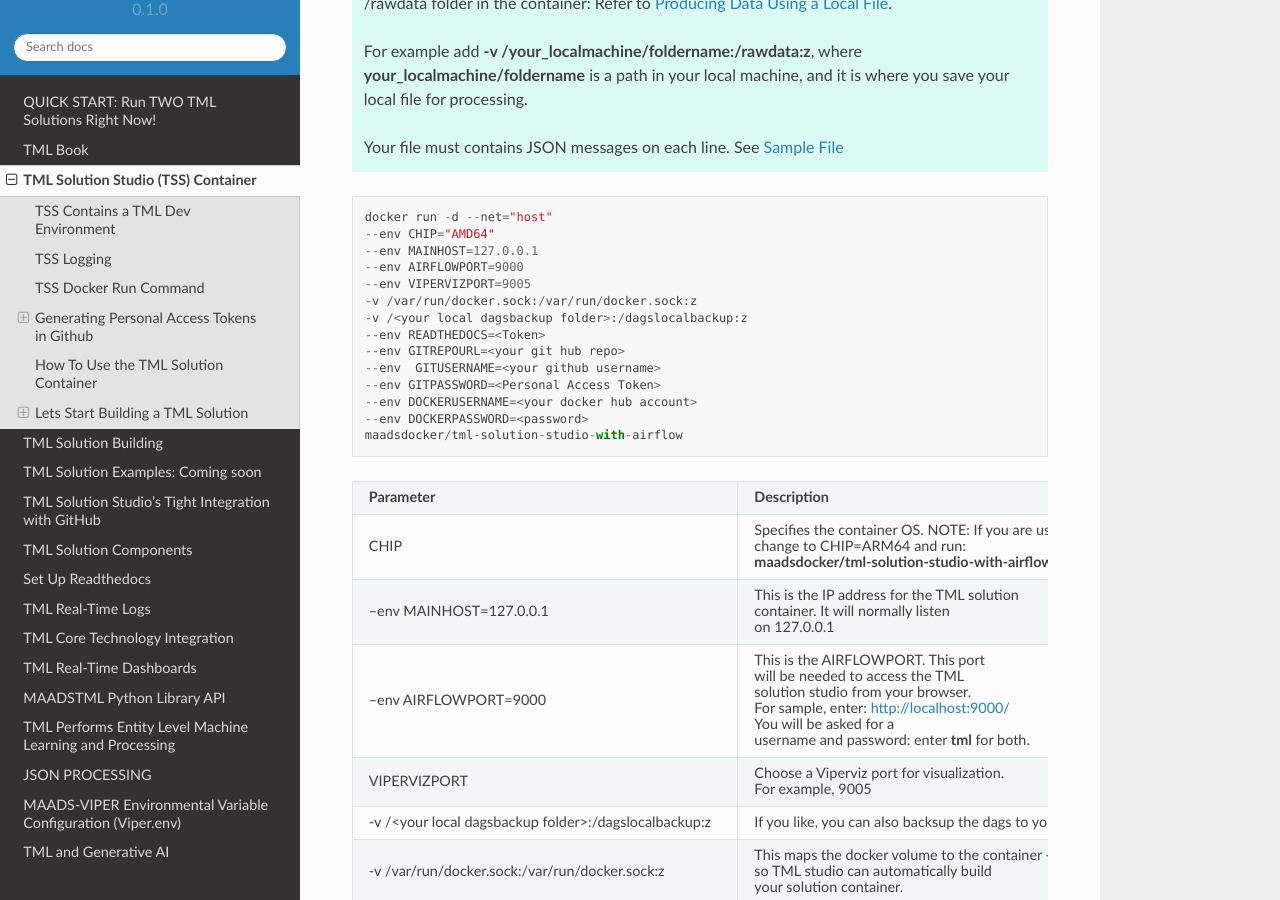
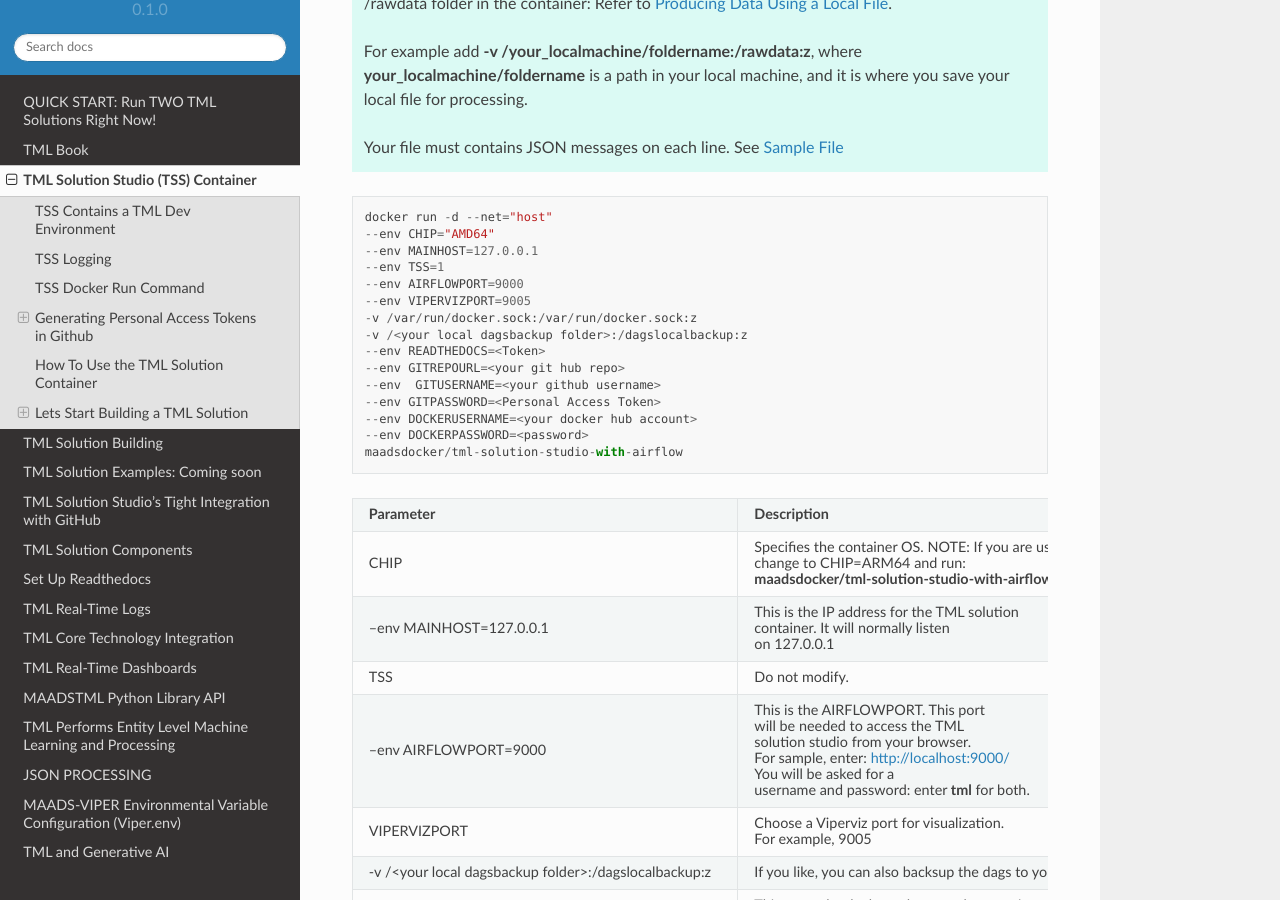
Before and after one commit to smaurice101/readthedocs, a Sphinx documentation site: the page built from docs/source/docker.rst, in a window 1280 px wide and 900 px high, scrolled down 2770 px. Built offline with Sphinx 7.4.7 and the Read the Docs theme 2.0.0, drawn with Linux system fonts in a browser that asks for light colours.

Commit message:
Update docker.rst

```diff
--- a/docs/source/docker.rst
+++ b/docs/source/docker.rst
@@ -73,6 +73,7 @@
    docker run -d --net="host"
    --env CHIP="AMD64"
    --env MAINHOST=127.0.0.1
+   --env TSS=1
    --env AIRFLOWPORT=9000
    --env VIPERVIZPORT=9005
    -v /var/run/docker.sock:/var/run/docker.sock:z
@@ -101,6 +102,8 @@
        container.  It will normally listen
 
        on 127.0.0.1
+   * - TSS
+     - Do not modify.
    * - --env AIRFLOWPORT=9000
      - This is the AIRFLOWPORT.  This port
 
```
